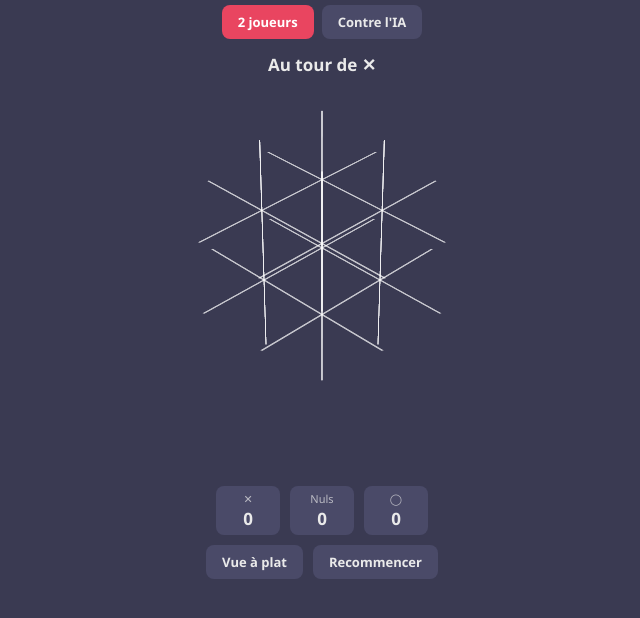
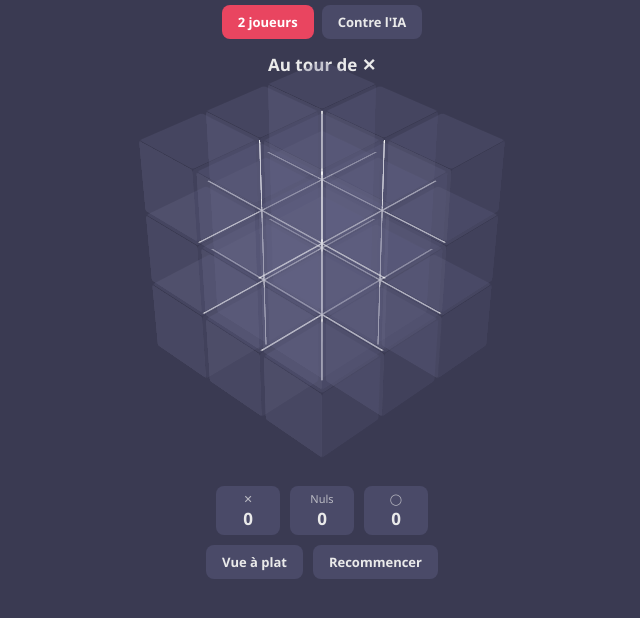
Before and after one commit to AugustinDavoust/MorpionXD, a plain HTML site: page morpion-3d/index.html in a window 1280 px wide. Shown: the part 142-760 px from the top of the page, without its empty margins (318-958 px from the left). Drawn offline with Linux system fonts and the light colour scheme.

Commit message:
Revert "Morpion 3D : cubes vides invisibles, surbrillance de survol conservée"
This reverts commit 1432ded1ede7255695475aef44ef367ee4e1148f.

```diff
--- a/morpion-3d/style.css
+++ b/morpion-3d/style.css
@@ -224,7 +224,7 @@ button:hover { border-color: var(--accent); }
 
 .cellbox:not(.taken):hover { background: rgba(58, 58, 104, 0.85); }
 
-.cellbox:not(.taken):hover .cf { background: rgba(255, 255, 255, 0.16); }
+.cellbox:not(.taken):hover .cf { filter: brightness(1.4); }
 
 .cellbox.last { box-shadow: 0 0 0 2px var(--accent); }
 
@@ -244,7 +244,7 @@ button:hover { border-color: var(--accent); }
 .cf.top {
   inset: 0;
   transform: translateZ(var(--ch));
-  background: transparent;
+  background: rgba(96, 96, 132, 0.28);
 }
 
 .cf.north {
@@ -252,7 +252,7 @@ button:hover { border-color: var(--accent); }
   height: var(--ch);
   transform-origin: 50% 0;
   transform: rotateX(90deg);
-  background: transparent;
+  background: rgba(64, 64, 94, 0.2);
 }
 
 .cf.south {
@@ -260,7 +260,7 @@ button:hover { border-color: var(--accent); }
   height: var(--ch);
   transform-origin: 50% 100%;
   transform: rotateX(-90deg);
-  background: transparent;
+  background: rgba(112, 112, 148, 0.24);
 }
 
 .cf.west {
@@ -268,7 +268,7 @@ button:hover { border-color: var(--accent); }
   width: var(--ch);
   transform-origin: 0 50%;
   transform: rotateY(-90deg);
-  background: transparent;
+  background: rgba(76, 76, 110, 0.22);
 }
 
 .cf.east {
@@ -276,7 +276,7 @@ button:hover { border-color: var(--accent); }
   width: var(--ch);
   transform-origin: 100% 50%;
   transform: rotateY(90deg);
-  background: transparent;
+  background: rgba(88, 88, 122, 0.23);
 }
 
 .cellbox.x .cf.top,
```
